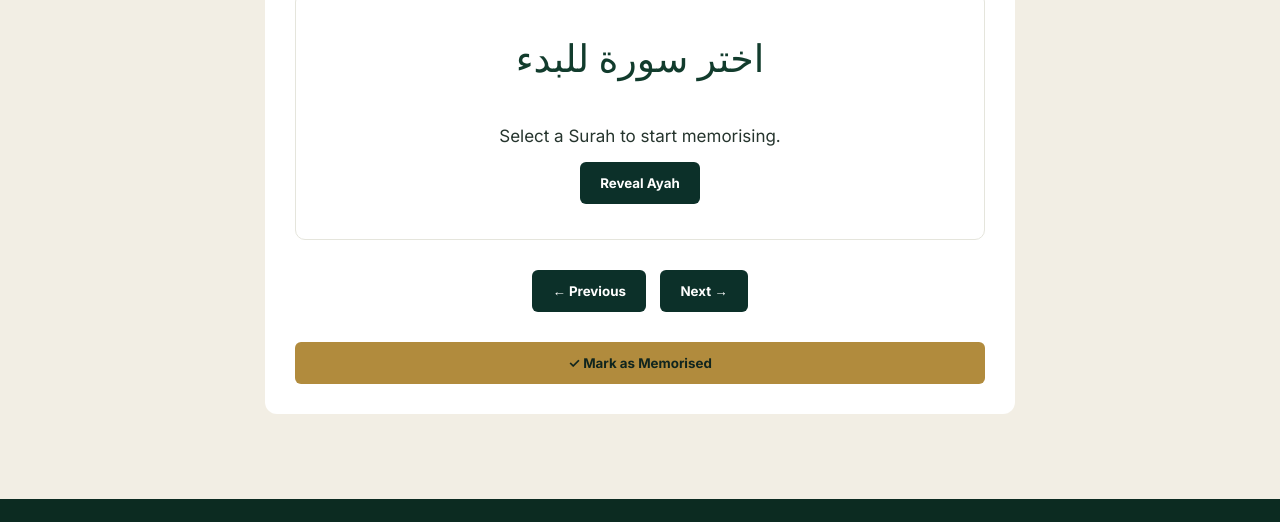
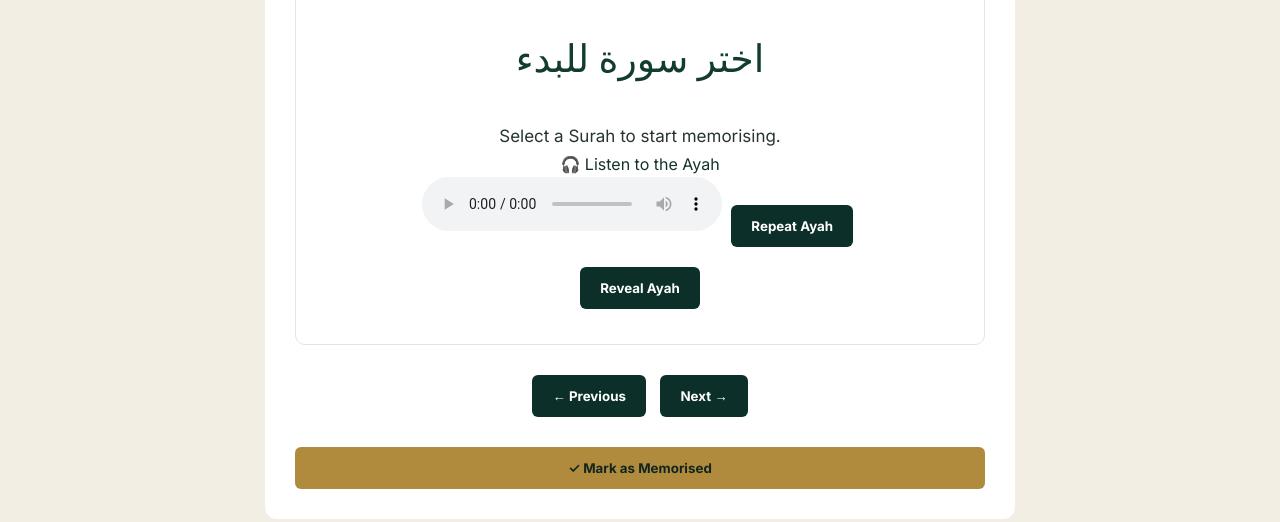
Before and after one commit to SirEshmael/quran-ai, a plain HTML site: page index.html in a window 1280 px wide. Shown: the part 3261-3783 px from the top of the page. Drawn offline with Linux system fonts and the light colour scheme; no server answers; a web font is replaced by a local one.

Commit message:
Implement audio controls for Hifz Academy
Added audio playback feature for Ayah memorization.

```diff
--- a/index.html
+++ b/index.html
@@ -241,7 +241,19 @@
                 <p id="hifzTranslation" class="hifz-translation">
                     Select a Surah to start memorising.
                 </p>
+<div class="hifz-audio-box">
 
+    <p>🎧 Listen to the Ayah</p>
+
+    <audio id="hifzAudio" controls preload="none">
+        Your browser does not support audio.
+    </audio>
+
+    <button id="repeatAudioBtn" onclick="repeatHifzAudio()">
+        Repeat Ayah
+    </button>
+
+</div>
                 <button id="revealBtn" onclick="revealHifzAyah()">
                     Reveal Ayah
                 </button>
```
